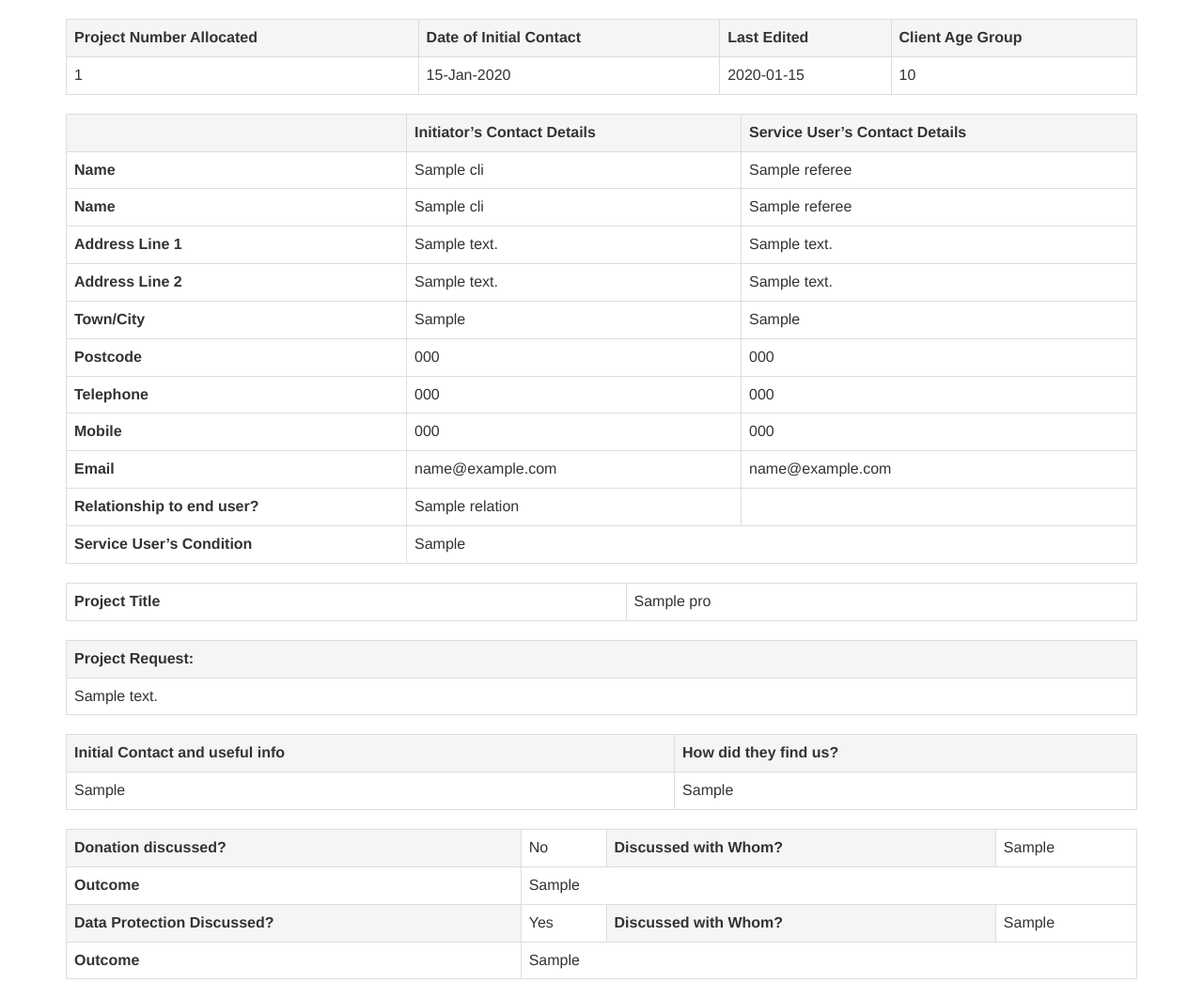
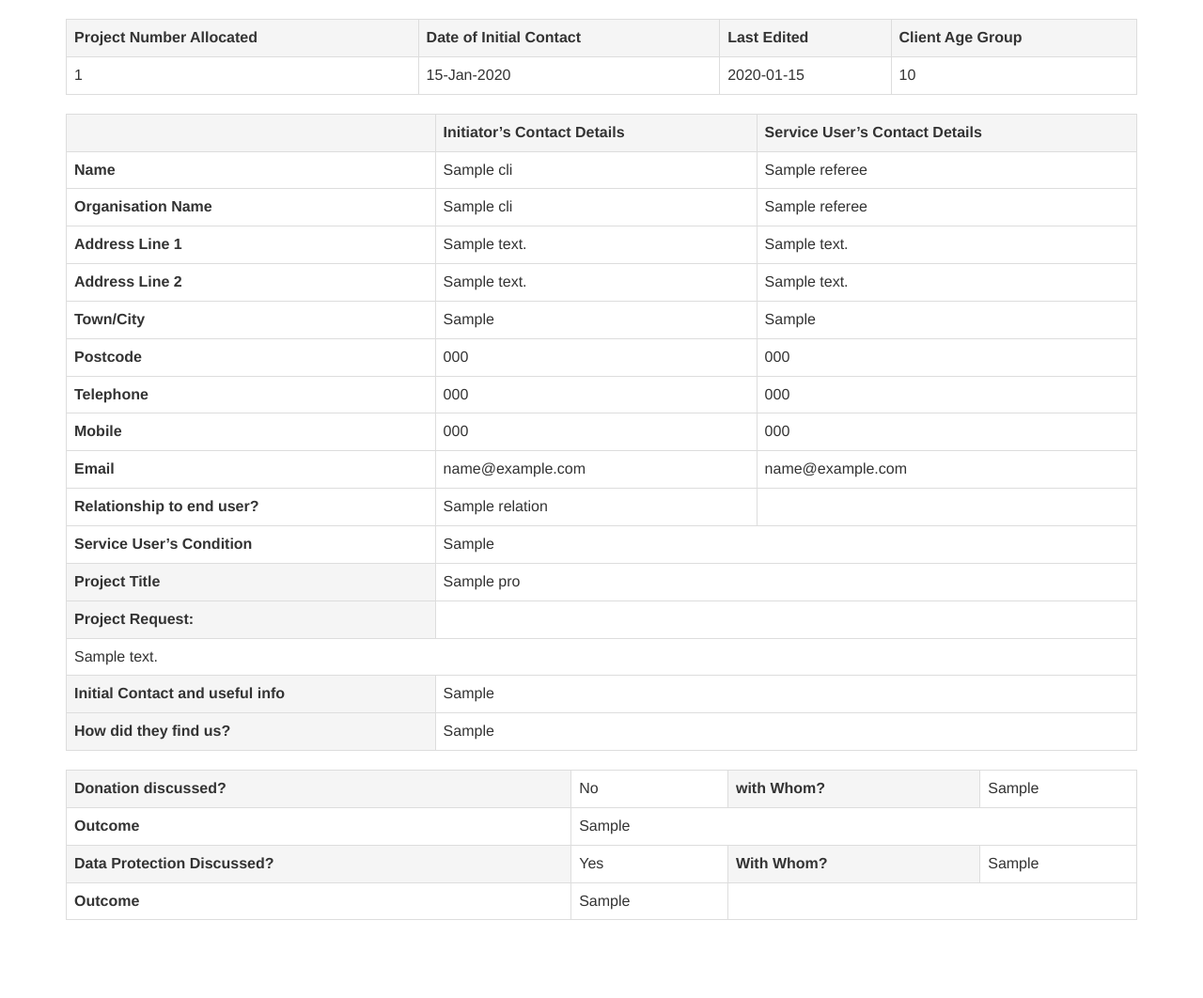
Before and after one commit to MDubul/remap, a Python web app: template app/templates/project-detailed-pdf.html in a window 1280 px wide. Shown: the part 170-1232 px from the top of the page at 94% size. After the commit the page ends 1149 px from the top, so only its background shows below. Run offline with Jinja, Linux system fonts and the light colour scheme; the template is opened without the code that fills it: most values are stand-ins (such as "Sample title", 1, 10 or a date in 2020); some libraries are stand-ins or nearby versions.

Commit message:
minor changes to pdf printouts

```diff
--- a/app/templates/project-detailed-pdf.html
+++ b/app/templates/project-detailed-pdf.html
@@ -71,7 +71,7 @@
           {% endif %}
         </tr>
         <tr>
-          <th>Name</th>
+          <th>Organisation Name</th>
           <td>{{cli.organisation_name}}</td>
           {% if referee %}
           <td>{{referee.organisation_name}}</td>
@@ -137,33 +137,24 @@
           <th>Service User’s Condition </th>
           <td colspan="2">{{pro.user.first().service_user_condition}}</td>
         </tr>
-
-
-      <table class="table table-bordered">
         <tr>
-          <th>Project Title</th>
-          <td>{{pro.request_title}}</td>
+          <th class="active">Project Title</th>
+          <td colspan="2">{{pro.request_title}}</td>
         </tr>
-      </table>
-
-      <table class="table table-bordered">
         <tr>
           <th class="active">Project Request:</th>
+          <td colspan="2"></td>
         </tr>
         <tr>
-          <td>{{pro.request_body}}</td>
+          <td colspan="3">{{pro.request_body}}</td>
         </tr>
-
-      </table>
-
-      <table class="table table-bordered">
         <tr>
           <th class="active"> Initial Contact and useful info</th>
-          <th class="active"> How did they find us?</th>
+          <td colspan="2">{{cli.initial_contact}}</td>
         </tr>
         <tr>
-          <td>{{cli.initial_contact}}</td>
-          <td>{{cli.how_they_find_us}}</td>
+          <th class="active"> How did they find us?</th>
+          <td colspan="2">{{cli.how_they_find_us}}</td>
         </tr>
 
       </table>
@@ -176,7 +167,7 @@
           {% else %}
           <td>No</td>
           {% endif%}
-          <th class="active">Discussed with Whom?</th>
+          <th class="active">with Whom?</th>
           <td>{{pro.whom_donation_discussed}}</td>
         </tr>
         <tr>
@@ -187,16 +178,16 @@
         <tr>
           <th class="active">Data Protection Discussed?</th>
            {% if pro.data_protection %}
-          <td>Yes</td>
+          <td >Yes</td>
           {% else %}
           <td>No</td>
           {% endif%}
-          <th class="active">Discussed with Whom?</th>
-          <td>{{pro.whom_data_protection_discussed}}</td>
+          <th class="active" colspan="1">With Whom?</th>
+          <td >{{pro.whom_data_protection_discussed}}</td>
         </tr>
         <tr>
-          <th >Outcome</th>
-          <td colspan="3">{{pro.dat_protection_outcome}}</td>
+          <th>Outcome</th>
+          <td>{{pro.dat_protection_outcome}}</td>
         </tr>
       </table>
 
--- a/app/templates/project-list-pdf.html
+++ b/app/templates/project-list-pdf.html
@@ -52,7 +52,7 @@
       <tr class="active">
          <td><b>Location</b></td>
          <td colspan="1">{{pro.user.first().postcode}}</td>
-         <td colspan="6">{{pro.user.first().address_line_1}},  {{pro.user.first().address_line_2}},  {{pro.user.first().town_city}}</td>
+         <td colspan="6">{{pro.user.first().address_line_2}},  {{pro.user.first().town_city}}</td>
       </tr>
       <tr>
          <td colspan="7">{{pro.request_body}}</td>
```
